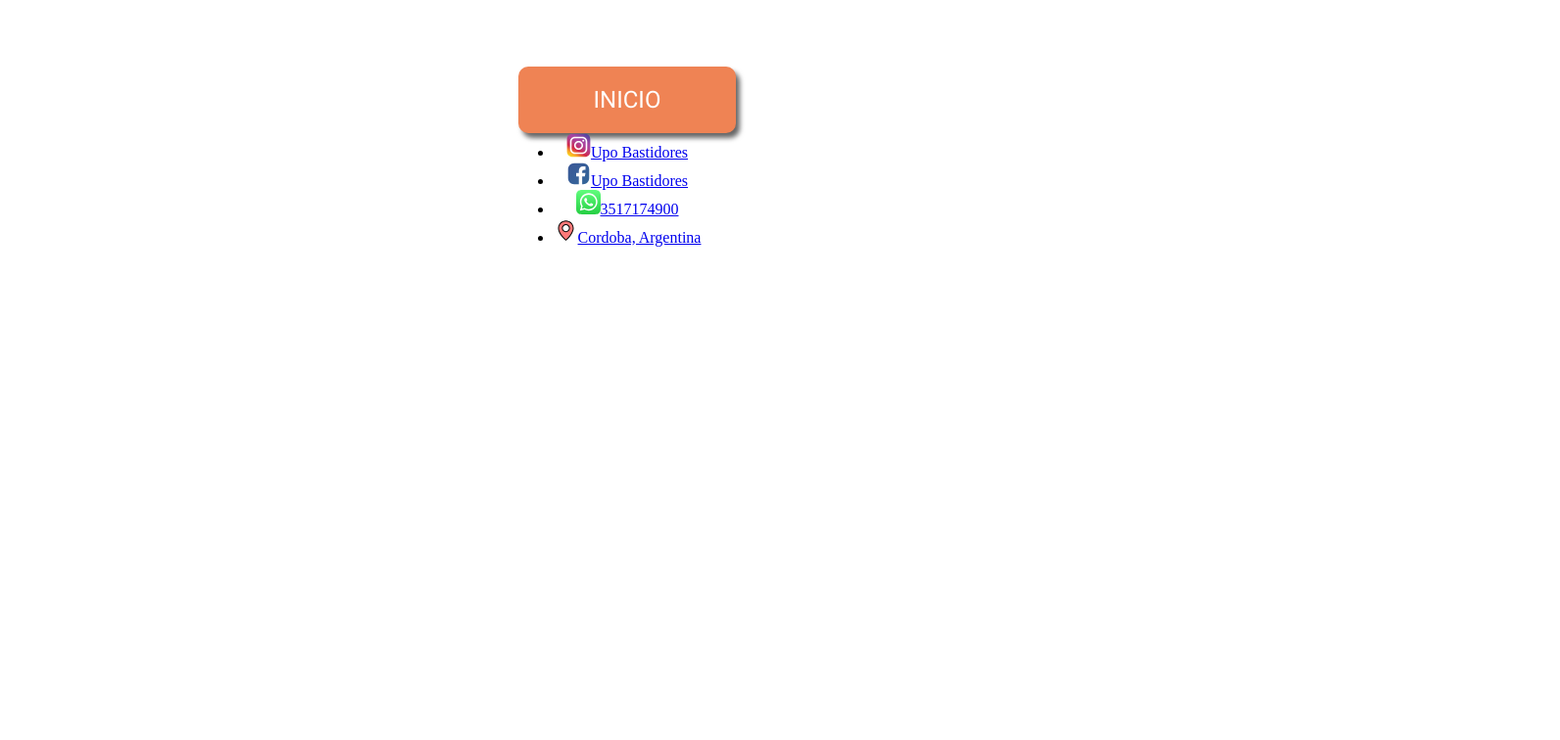
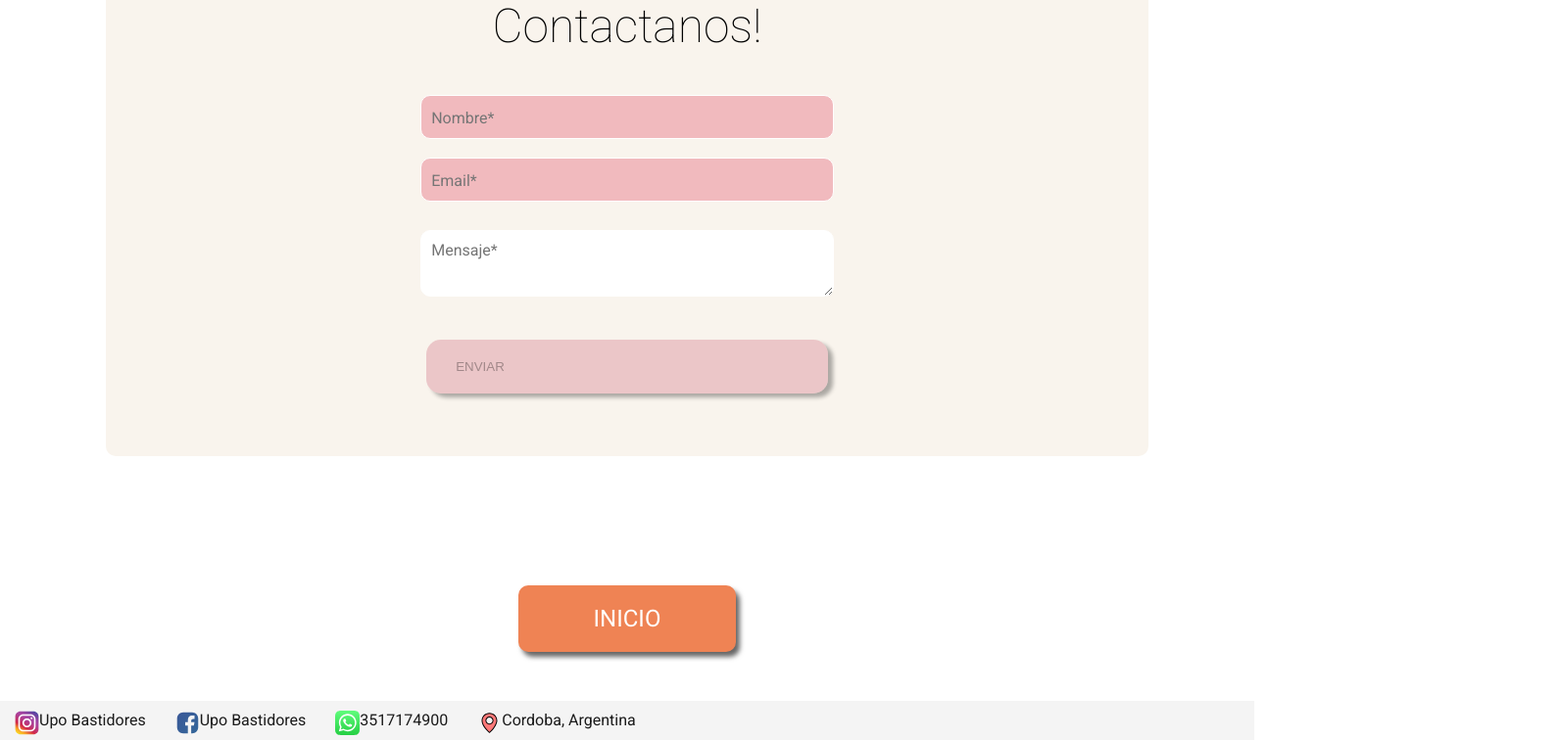
Before and after one commit to matiassalicru/upo-bastidores, a React (Create React App) app: page /contacto in a window 1280 px wide. Shown: the part 2040-2796 px from the top of the page at 98% size, 1592 px wide, since content can reach past the window. Before the commit the page ends 2292 px from the top, so only its background shows below. Built offline with nearby package versions, Linux system fonts and the light colour scheme.

Commit message:
mobile test 2

```diff
--- a/src/Routes/Componentes/Footer/Footer.css
+++ b/src/Routes/Componentes/Footer/Footer.css
@@ -36,6 +36,30 @@
 
 } */
 
+.footer-container {
+  display: flex;
+  width: 100%;
+  margin: 50px 0;
+  background-color: #f4f4f4;
+}
+
+.list{
+  display: flex;
+  flex-direction: row;
+  flex-wrap: wrap;
+  list-style: none;
+}
+
+.item {
+  display: flex;
+  margin: 10px 15px;
+  font-family: 'Roboto';
+}
+
+.item a {
+  text-decoration: none;
+  color: #1b1b1b;
+}
 
 .icon-social{
   width: 25px;
--- a/src/Routes/Componentes/Footer/Footer.js
+++ b/src/Routes/Componentes/Footer/Footer.js
@@ -8,7 +8,7 @@ import location from "../../../Assets/images/location.svg";
 function Footer() {
   return (
     <div className="footer-container">
-      <ul>
+      <ul className='list'>
         <li className="item">
           <img className='icon-social' src={insta} alt="*" />
           <a
```
